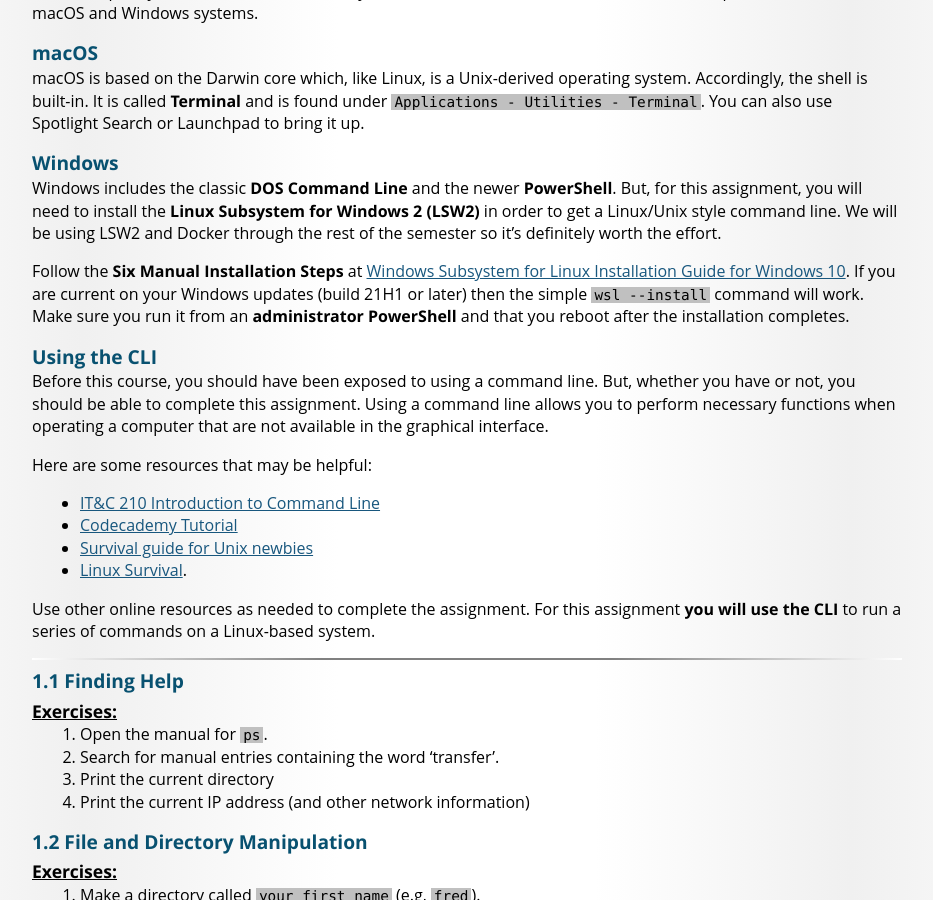
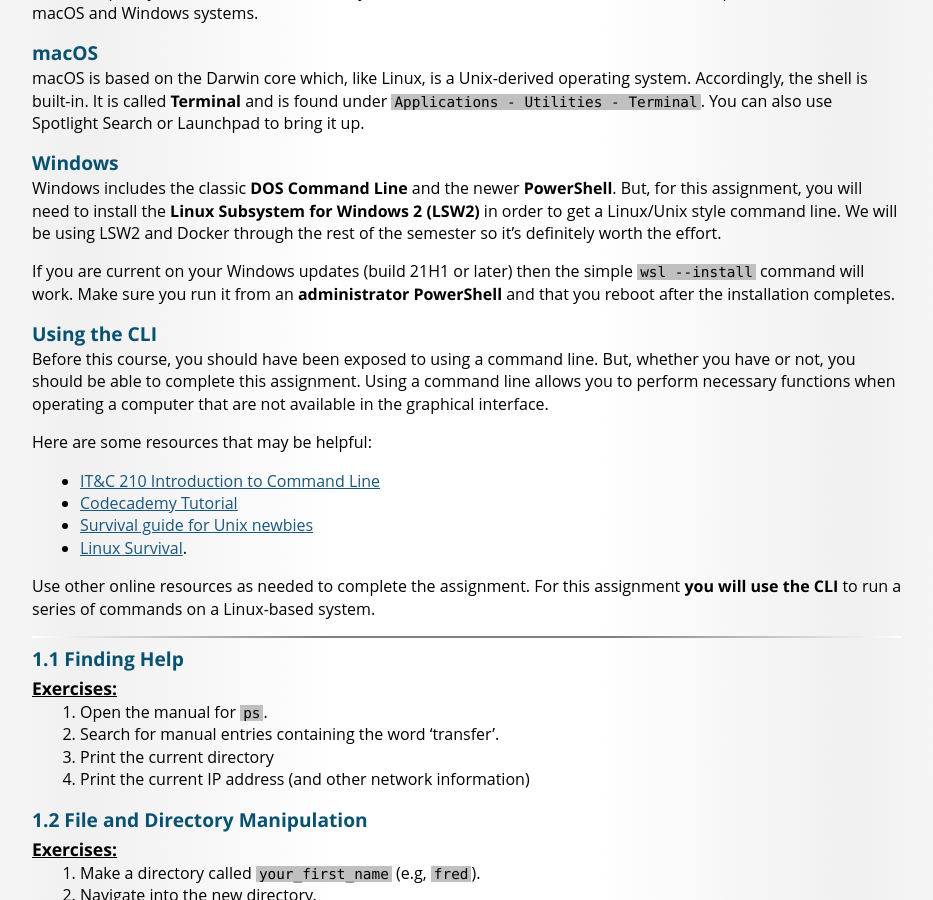
Before and after one commit to BYU-ITC-210/BYU-ITC-210.github.io, a Jekyll site: the page built from HW1-CLI.md, in a window 1280 px wide and 900 px high, scrolled down 1027 px. Shown: the whole window, without its empty margins (173-1106 px from the left). Built offline with Jekyll 4.4.1, drawn with Linux system fonts in a browser that asks for light colours; some web fonts are replaced.

Commit message:
Update HW1

```diff
--- a/HW1-CLI.md
+++ b/HW1-CLI.md
@@ -53,7 +53,7 @@ macOS is based on the Darwin core which, like Linux, is a Unix-derived operating
 
 Windows includes the classic __DOS Command Line__ and the newer __PowerShell__. But, for this assignment, you will need to install the __Linux Subsystem for Windows 2 (LSW2)__ in order to get a Linux/Unix style command line. We will be using LSW2 and Docker through the rest of the semester so it's definitely worth the effort.
 
-Follow the __Six Manual Installation Steps__ at [Windows Subsystem for Linux Installation Guide for Windows 10](https://docs.microsoft.com/en-us/windows/wsl/install). If you are current on your Windows updates (build 21H1 or later) then the simple `wsl --install` command will work. Make sure you run it from an **administrator PowerShell** and that you reboot after the installation completes.
+If you are current on your Windows updates (build 21H1 or later) then the simple `wsl --install` command will work. Make sure you run it from an **administrator PowerShell** and that you reboot after the installation completes.
 
 ### Using the CLI
 
```
